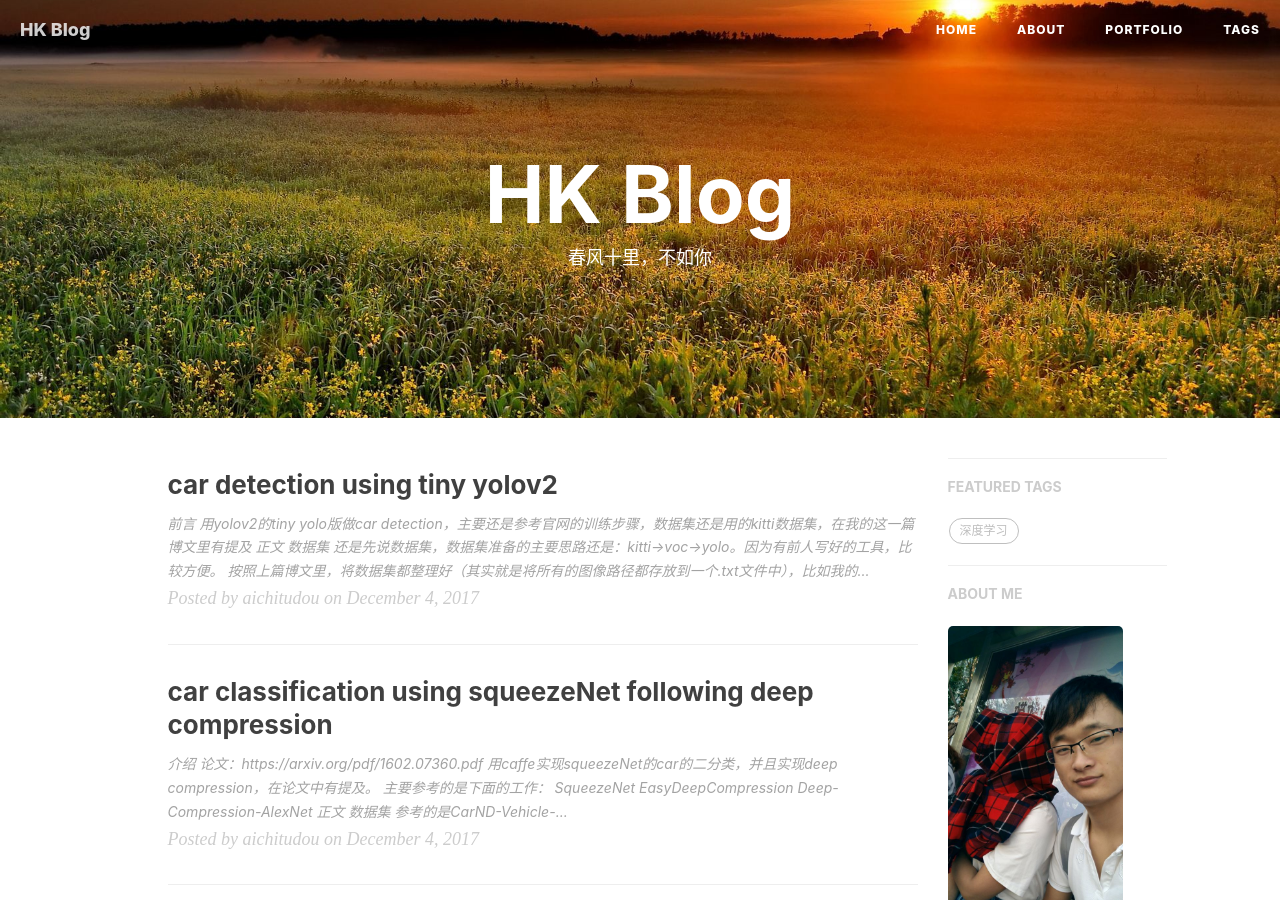
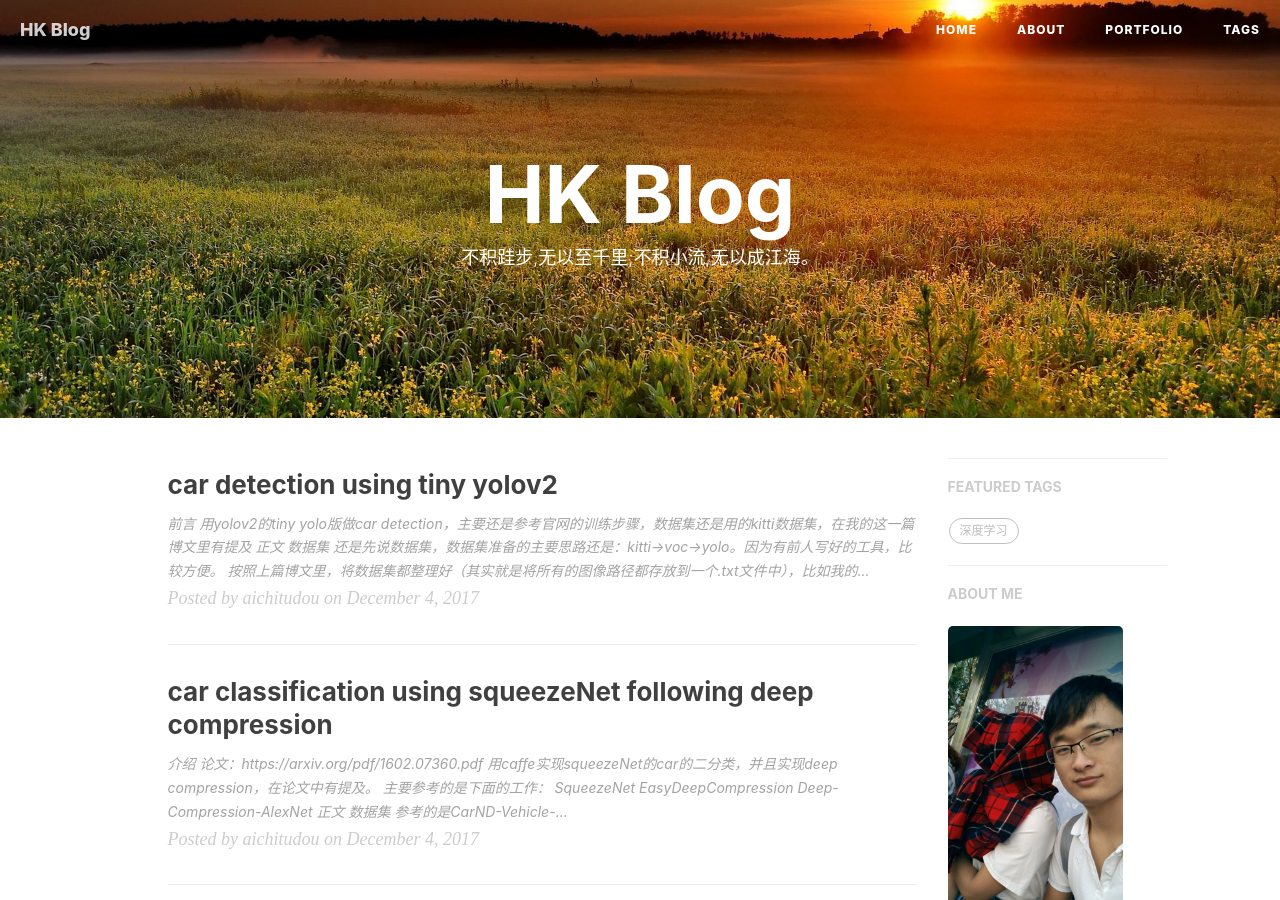
Before and after one commit to Hkaren78/Hkaren78.github.io, a Jekyll site: the page built from index.html, in a window 1280 px wide and 900 px high. Built offline with Jekyll 4.4.1, drawn with Linux system fonts in a browser that asks for light colours; nearby versions of some CDN libraries; the list of posts is cut into pages by our own code; comment, search, counter and statistics services are not loaded.

Commit message:
Update index.html

```diff
--- a/index.html
+++ b/index.html
@@ -1,6 +1,6 @@
 ---
 layout: page
-description: "春风十里，不如你"
+description: "不积跬步,无以至千里;不积小流,无以成江海。"
 ---
 
 {% for post in paginator.posts %}
```
